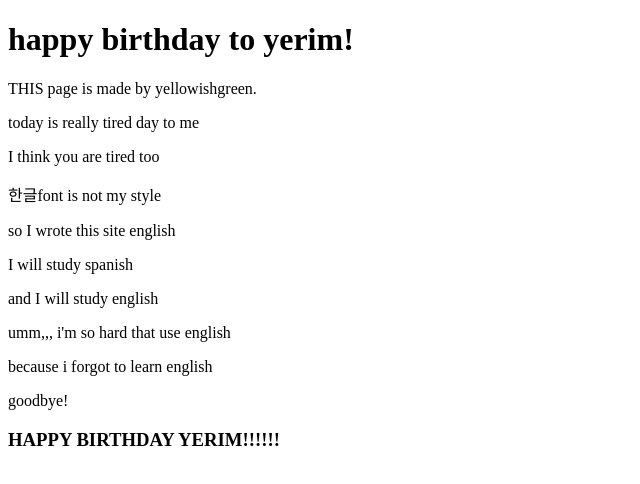
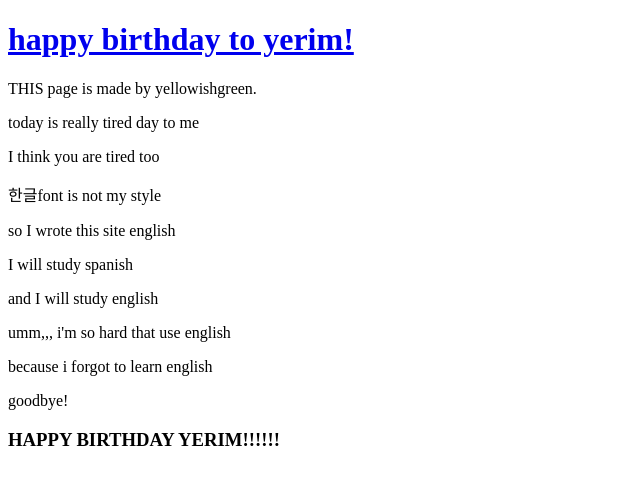
Before and after one commit to sucys0503/yellowishgreen, a plain HTML site: page index.html in a window 1280 px wide. Shown: the whole page, without its empty margins (0-640 px from the left). Drawn offline with Linux system fonts and the light colour scheme.

Commit message:
7-3
index파일에 링크걺

```diff
--- a/index.html
+++ b/index.html
@@ -4,7 +4,7 @@
    <meta charset="utf-8">
  </head>
   <body>
-      <h1>happy birthday to yerim!</h1>
+      <a href="1.html"><h1>happy birthday to yerim!</h1></a>
       <P>THIS page is made by yellowishgreen.</P>
       <p>today is really tired day to me</P>
       <p>I think you are tired too</p>
```
